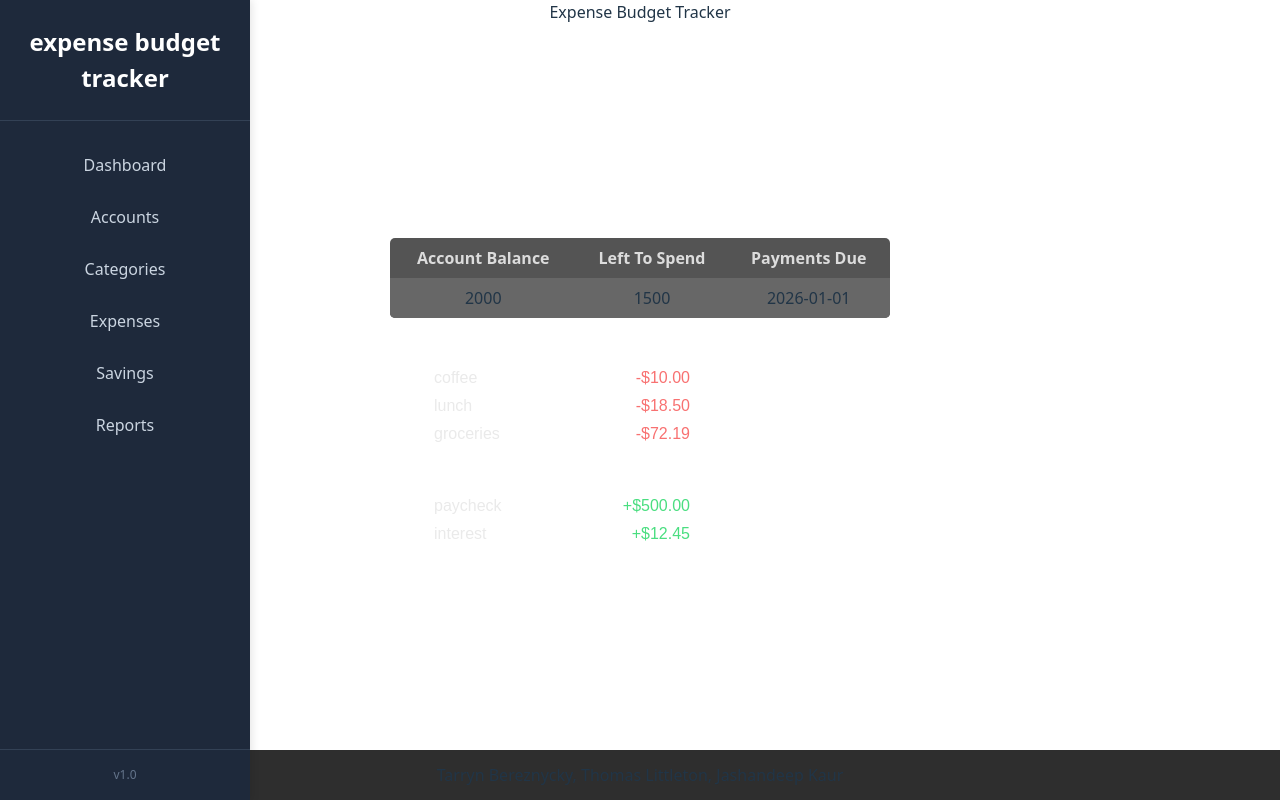
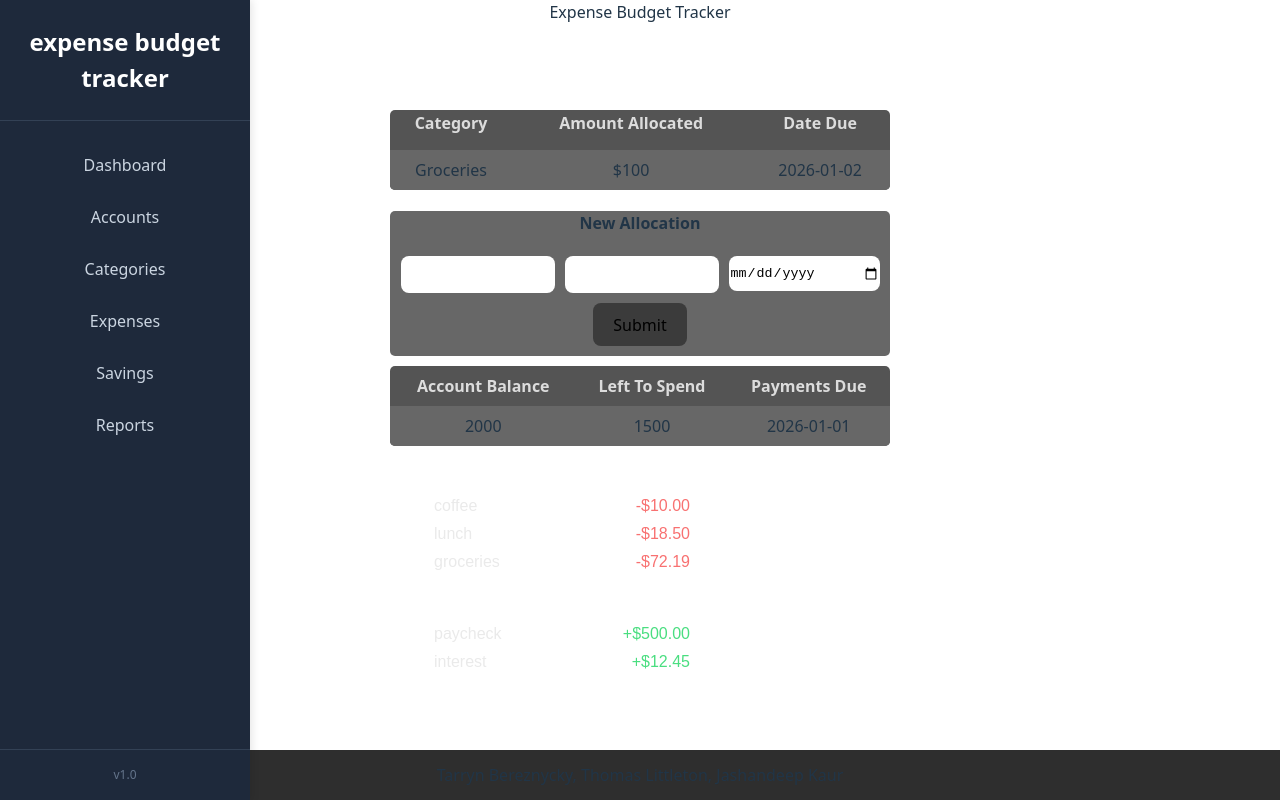
Before and after one commit to tlittletonrrc/Expense-Budget-Tracker, a React (Vite) app: page /Allocations in a window 1280 px wide. Built offline with nearby package versions, Linux system fonts and the light colour scheme.

Commit message:
Created allocation form and table

```diff
--- a/src/App.tsx
+++ b/src/App.tsx
@@ -7,7 +7,8 @@ import Header from "./Components/Header/Header";
 import Navbar from './Components/Navbar/navbar';
 import AccountsOverview from "./Components/AccountsOverview/accountsOverview"
 import DashboardSummaryBox from './Components/DashboardSummaryBox/DashboardSummaryBox';
-
+import BudgetAllocationTable from './Components/BudgetAllocationTable/BudgetAllocationTable';
+import BudgetAllocationForm from './Components/BudgetAllocationForm/BudgetAllocationForm';
 
 
 function App() {
@@ -20,6 +21,11 @@ function App() {
 
       <Navbar/>
 
+      {/* Testing in here */}
+      <BudgetAllocationTable User={user}/>
+      <BudgetAllocationForm setUser={setUser}/>
+      {/* end */}
+
       <DashboardSummaryBox/>
 
       <AccountsOverview/>
--- a/src/Components/BudgetAllocationForm/BudgetAllocationForm.tsx
+++ b/src/Components/BudgetAllocationForm/BudgetAllocationForm.tsx
@@ -1,39 +1,57 @@
 import "./BudgetAllocationForm.css"
 //import Navbar from './Components/Navbar/navbar';
-import type { UserType } from "../../App";
+import type { UserType } from "../../Types/UserType";
 
 
-export function budgetAllocation({
-    user,
+function BudgetAllocationForm({
     setUser
     }: {
-    user:UserType
     setUser: React.Dispatch<React.SetStateAction<UserType>>
-
     }) {
     function addAllocation(u:React.FormEvent<HTMLFormElement>) {
+        u.preventDefault()
+
         const form = u.currentTarget;
         const formData = new FormData(form);
 
-        const item = formData.get("Item")
-        const amount = formData.get("Amount")
+        const item = formData.get("Item") as string
+        const amount = Number(formData.get("Amount"))
+        const date = formData.get("Date") as string
 
-        setUser(prev =>({
-            ...prev,
-            allocations:[item, amount]
-        }))
+        const newAllocation = { category: item, amount, date };
 
+        setUser(prev => {
+            const exists = prev.allocations.some(a => a.category === item);
 
-    }
+            if (exists) {
+                return {
+                    ...prev,
+                    allocations: prev.allocations.map(a =>
+                        a.category === item ? { ...a, amount, date } : a
+                        )
+                    };
+                }
+            return {
+                ...prev,
+                allocations: [...prev.allocations, newAllocation]
+            }
+        }
+    )
+};
 
     return(
         <>
-            <form method="post" onSubmit={addAllocation}>
-                <input type="text" name="Item" placeholder="Category" minLength={3} required/>
-                <input type="text" name="Amount" placeholder="Amount Allocated" minLength={3} required/>
-                <button type="submit">Submit</button>
-                <p></p>
+            <form className="allocation-form" onSubmit={addAllocation}>
+                <h4 className="allocation-form-title">New Allocation</h4>
+                <div className="inputs">
+                    <input className="input-bar" type="text" name="Item" placeholder="Category" minLength={3} required/>
+                    <input className="input-bar" type="number" name="Amount" placeholder="Amount Allocated" min={0} required/>
+                    <input className="input-bar" type="date" name="Date" required/>
+                </div>
+                <button className="allocation-button" type="submit">Submit</button>
             </form>
         </>
     )
 }
+
+export default BudgetAllocationForm
--- /dev/null
+++ b/src/Components/BudgetAllocationTable/BudgetAllocationTable.css
@@ -0,0 +1,42 @@
+.allocation-form {
+    align-items: center;
+
+    margin-top: 10px;
+    margin-bottom: 10px;
+
+    border: 1px;
+    border-radius: 5px;
+
+    background-color: #676767;
+}
+
+.allocation-button {
+    margin-top: 10px;
+    margin-bottom: 10px;
+
+    height: 30;
+}
+
+.inputs {
+    display: flex;
+    gap: 10px;
+    justify-content: center;
+
+}
+
+.input-bar {
+    border: 1px;
+    border-radius: 8px;
+
+    width: 150px;
+    height: 35px;
+}
+
+.input-bar::placeholder {
+    color: white;
+    opacity: 0.7;
+}
+
+.allocation-button {
+    background-color: #3B3B3B;
+}
--- /dev/null
+++ b/src/Components/BudgetAllocationTable/BudgetAllocationTable.tsx
@@ -0,0 +1,27 @@
+import "./BudgetAllocationTable.css"
+import type { UserType } from "../../Types/UserType";
+
+
+function BudgetAllocationTable( {User}:{User: UserType} ) {
+
+    return(
+        <>
+        <table>
+            <th>Category</th>
+            <th>Amount Allocated</th>
+            <th>Date Due</th>
+
+
+            {User.allocations.map((a, index) => (
+                <tr key={index}>
+                    <td>{a.category}</td>
+                    <td>${a.amount}</td>
+                    <td>{a.date}</td>
+                </tr>
+            ))}
+
+        </table>
+    </>
+)}
+
+export default BudgetAllocationTable;
```
